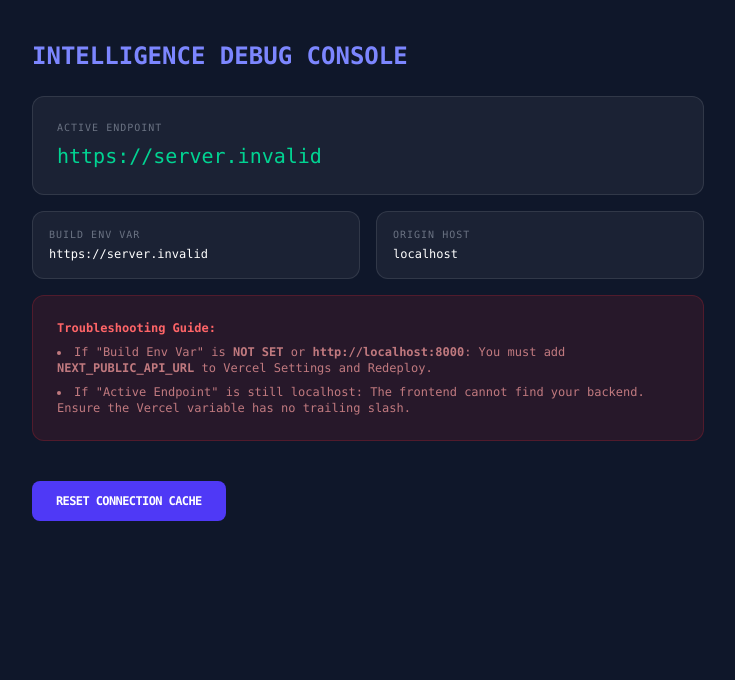
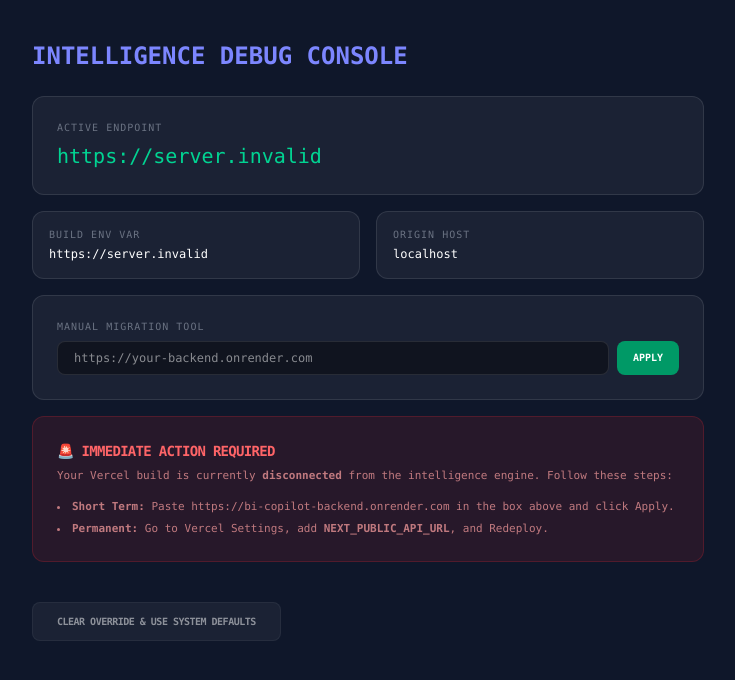
Before and after one commit to rohith276/bi-copilot-frontend, a Next.js app: page /debug in a window 1280 px wide. Shown: the top 680 px of the page, without its empty margins (8-743 px from the left). Built offline with nearby package versions, Linux system fonts and the light colour scheme; no server answers.

Commit message:
feat: added manual api override to debug console

```diff
--- a/src/app/debug/page.tsx
+++ b/src/app/debug/page.tsx
@@ -39,11 +39,38 @@
                     </div>
                 </div>
 
+                <div className="bg-white/5 border border-white/10 rounded-xl p-6">
+                    <p className="text-gray-500 mb-2 uppercase tracking-widest text-[10px]">Manual Migration Tool</p>
+                    <div className="flex gap-2">
+                        <input
+                            id="manual_url"
+                            type="text"
+                            placeholder="https://your-backend.onrender.com"
+                            className="flex-1 bg-black/40 border border-white/10 rounded-lg px-4 py-2 text-white focus:outline-none focus:ring-1 focus:ring-indigo-500"
+                        />
+                        <button
+                            onClick={() => {
+                                const url = (document.getElementById('manual_url') as HTMLInputElement).value;
+                                if (url) {
+                                    localStorage.setItem('bi_api_url', url);
+                                    window.location.reload();
+                                }
+                            }}
+                            className="px-4 py-2 bg-emerald-600 hover:bg-emerald-500 text-white rounded-lg text-[10px] font-bold uppercase"
+                        >
+                            Apply
+                        </button>
+                    </div>
+                </div>
+
                 <div className="bg-red-500/10 border border-red-500/20 rounded-xl p-6">
-                    <p className="text-red-400 font-bold mb-2">Troubleshooting Guide:</p>
-                    <ul className="list-disc list-inside text-red-300/70 space-y-2">
-                        <li>If "Build Env Var" is <b>NOT SET</b> or <b>http://localhost:8000</b>: You must add <b>NEXT_PUBLIC_API_URL</b> to Vercel Settings and Redeploy.</li>
-                        <li>If "Active Endpoint" is still localhost: The frontend cannot find your backend. Ensure the Vercel variable has no trailing slash.</li>
+                    <p className="text-red-400 font-bold mb-2 text-sm uppercase tracking-tighter">🚨 Immediate Action Required</p>
+                    <p className="text-red-300/70 text-[11px] mb-4">
+                        Your Vercel build is currently <b>disconnected</b> from the intelligence engine. Follow these steps:
+                    </p>
+                    <ul className="list-disc list-inside text-red-300/70 space-y-2 text-[11px]">
+                        <li><b>Short Term:</b> Paste <code>https://bi-copilot-backend.onrender.com</code> in the box above and click Apply.</li>
+                        <li><b>Permanent:</b> Go to Vercel Settings, add <b>NEXT_PUBLIC_API_URL</b>, and Redeploy.</li>
                     </ul>
                 </div>
 
@@ -52,9 +79,9 @@
                         localStorage.removeItem('bi_api_url');
                         window.location.reload();
                     }}
-                    className="mt-6 px-6 py-3 bg-indigo-600 hover:bg-indigo-500 text-white rounded-lg transition-colors uppercase font-bold tracking-tighter"
+                    className="mt-6 px-6 py-3 bg-white/5 hover:bg-white/10 text-white/50 rounded-lg transition-colors uppercase font-bold tracking-tighter text-[10px] border border-white/5"
                 >
-                    Reset Connection Cache
+                    Clear Override & Use System Defaults
                 </button>
             </div>
         </div>
```
